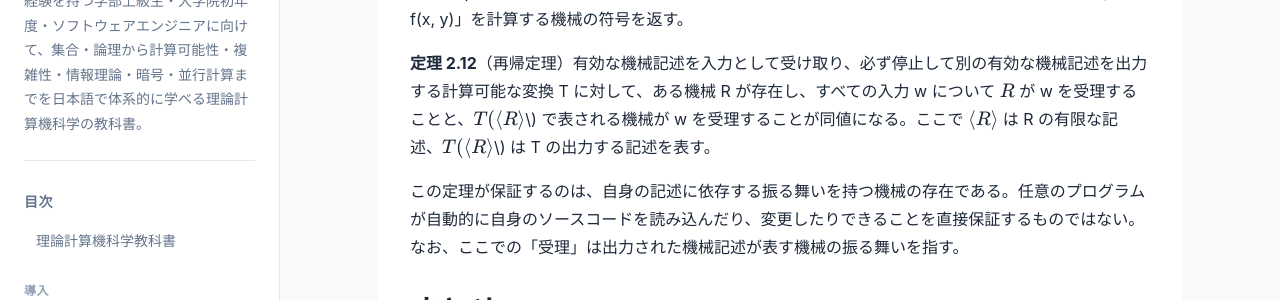
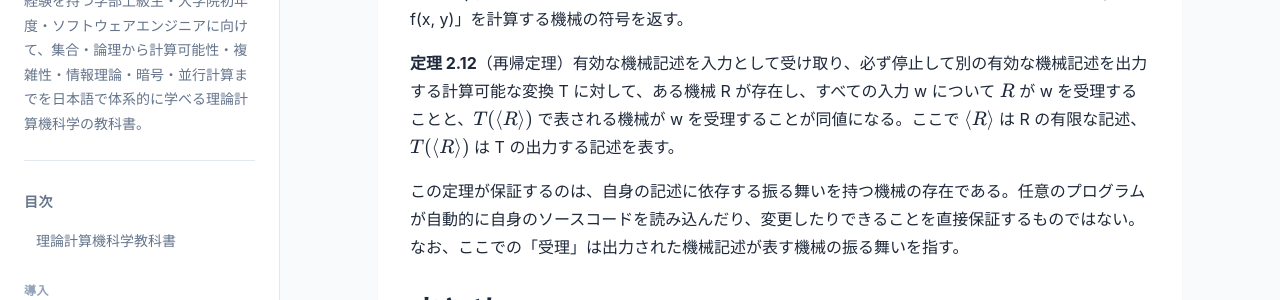
Before and after one commit to itdojp/theoretical-computer-science-textbook, a Jekyll site: the page built from docs/chapter-2/index.md, in a window 1280 px wide and 900 px high, scrolled down 24715 px. Shown: the part 154-454 px from the top of the window. Built offline with Jekyll 4.4.1, drawn with Linux system fonts in a browser that asks for light colours.

Commit message:
Fix recursion theorem math delimiter

```diff
--- a/docs/chapter-2/index.md
+++ b/docs/chapter-2/index.md
@@ -788,7 +788,7 @@ D = "入力 ⟨M⟩ に対して：
 
 ここで \\(\varphi_i\\) は符号 i を持つチューリング機械が計算する（部分）関数であり、s は x を与えると「y ↦ f(x, y)」を計算する機械の符号を返す。
 
-**定理 2.12**（再帰定理）有効な機械記述を入力として受け取り、必ず停止して別の有効な機械記述を出力する計算可能な変換 T に対して、ある機械 R が存在し、すべての入力 w について \\(R\\) が w を受理することと、\\(T(\\langle R\rangle\\)\\) で表される機械が w を受理することが同値になる。ここで \\(\\langle R\\rangle\\) は R の有限な記述、\\(T(\\langle R\\rangle\\)\\) は T の出力する記述を表す。
+**定理 2.12**（再帰定理）有効な機械記述を入力として受け取り、必ず停止して別の有効な機械記述を出力する計算可能な変換 T に対して、ある機械 R が存在し、すべての入力 w について \\(R\\) が w を受理することと、\\(T(\\langle R\\rangle)\\) で表される機械が w を受理することが同値になる。ここで \\(\\langle R\\rangle\\) は R の有限な記述、\\(T(\\langle R\\rangle)\\) は T の出力する記述を表す。
 {: #thm-2-12 }
 
 この定理が保証するのは、自身の記述に依存する振る舞いを持つ機械の存在である。任意のプログラムが自動的に自身のソースコードを読み込んだり、変更したりできることを直接保証するものではない。なお、ここでの「受理」は出力された機械記述が表す機械の振る舞いを指す。
```
Also changed, not shown: src/chapter-2/index.md (+1 -1 lines).
